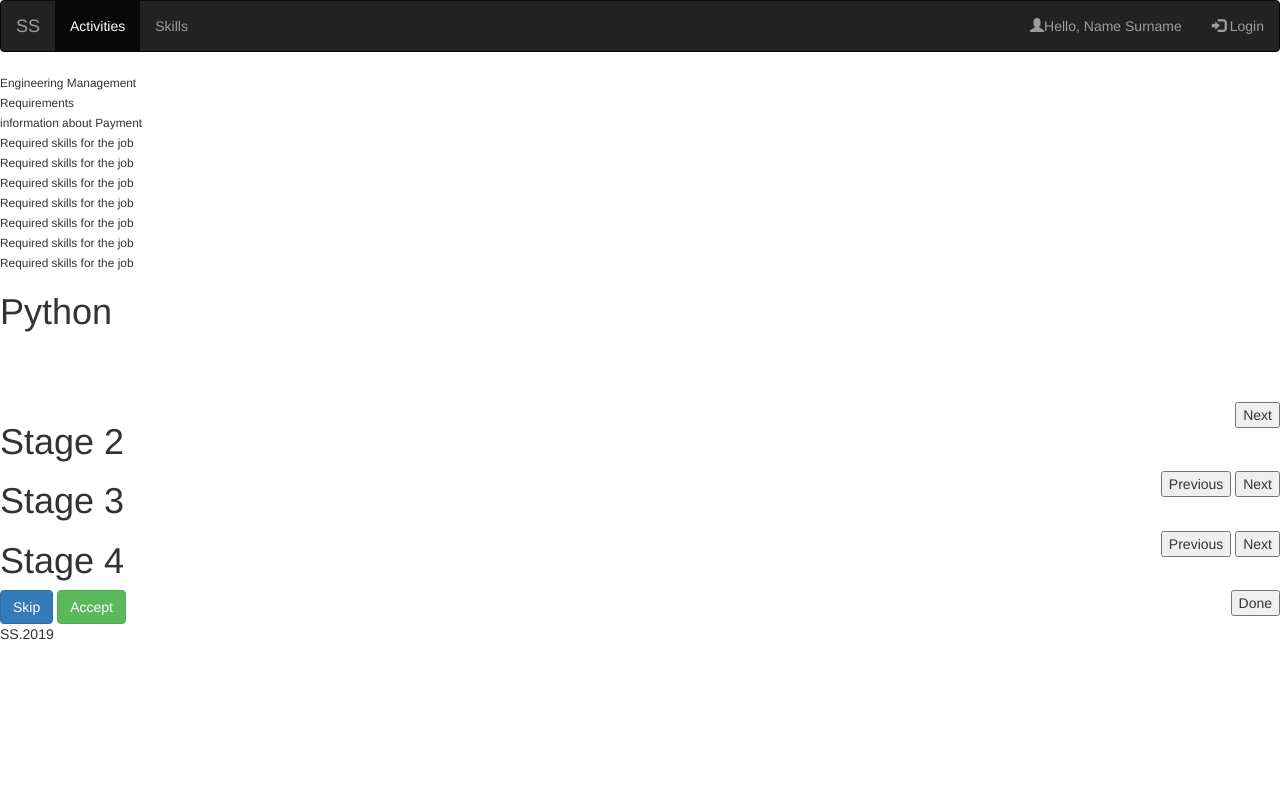
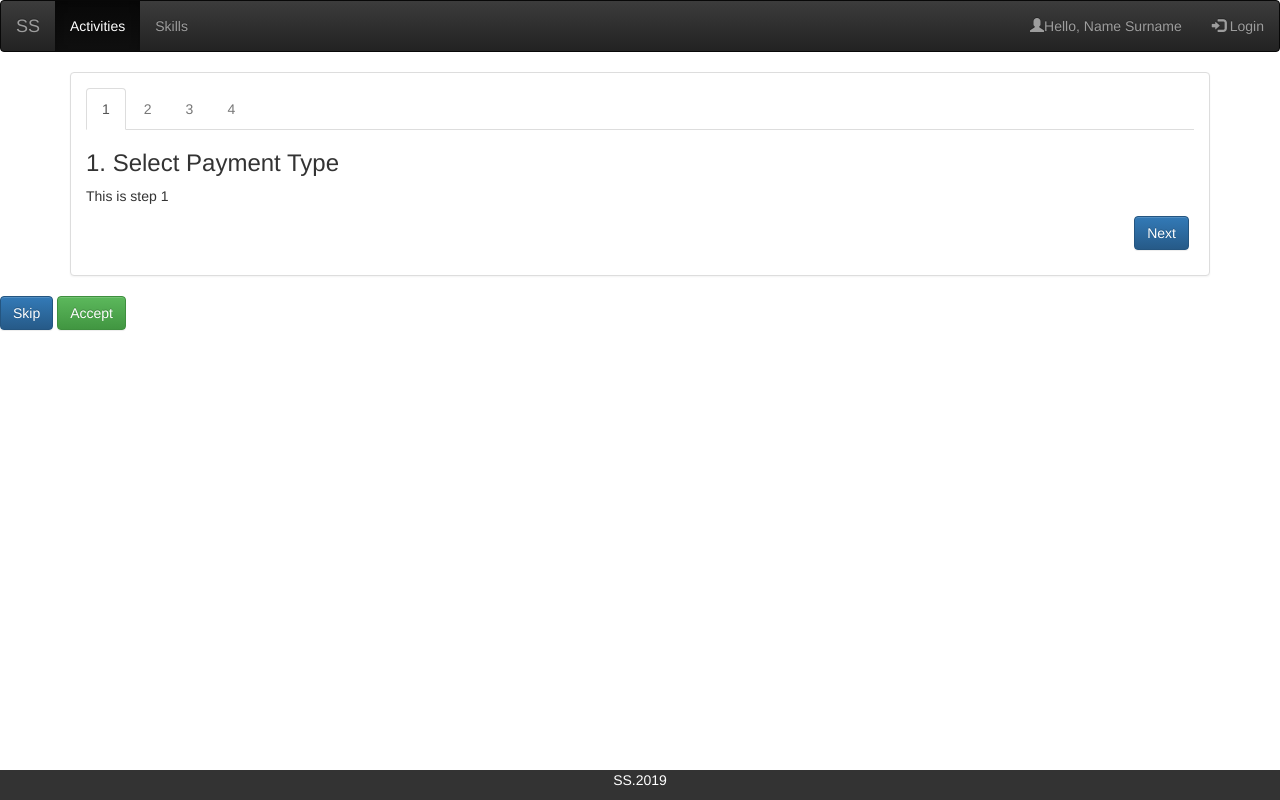
Before and after one commit to OlegSliusar/student_grades, a Django app: page / in a window 1280 px wide. Run offline with Django 3.2, Linux system fonts and the light colour scheme; some libraries are stand-ins or nearby versions.

Commit message:
Change stepper

```diff
--- /dev/null
+++ b/my_site/static/css/my_site.css
@@ -0,0 +1,132 @@
+.footer {
+    position: fixed;
+    left: 0;
+    bottom: 0;
+    width: 100%;
+    background-color: #333;
+    color: white;
+    text-align: center;
+}
+
+@import "compass";
+
+// Stepper
+.stepper {
+    .nav-tabs {
+        position: relative;
+    }
+    .nav-tabs > li {
+        width: 25%;
+        position: relative;
+        &:after {
+            content: '';
+            position: absolute;
+            background: #f1f1f1;
+            display: block;
+            width: 100%;
+            height: 5px;
+            top: 30px;
+            left: 50%;
+            z-index: 1;
+        }
+        &.completed {
+            &::after {
+                background: #34bc9b;
+            }
+        }
+        &:last-child {
+            &::after {
+                background: transparent;
+            }
+        }
+        &.active:last-child {
+            .round-tab {
+                background: #34bc9b;
+                &::after {
+                    content: '✔';
+                    color: #fff;
+                    position: absolute;
+                    left: 0;
+                    right: 0;
+                    margin: 0 auto;
+                    top: 0;
+                    display: block;
+                }
+            }
+        }
+    }
+    .nav-tabs [data-toggle='tab'] {
+        width: 25px;
+        height: 25px;
+        margin: 20px auto;
+        border-radius: 100%;
+        border: none;
+        padding: 0;
+        color: #f1f1f1;
+    }
+    .nav-tabs [data-toggle='tab']:hover {
+        background: transparent;
+        border: none;
+    }
+    .nav-tabs > .active > [data-toggle='tab'], .nav-tabs > .active > [data-toggle='tab']:hover, .nav-tabs > .active > [data-toggle='tab']:focus {
+        color: #34bc9b;
+        cursor: default;
+        border: none;
+    }
+    .tab-pane {
+        position: relative;
+        padding-top: 50px;
+    }
+    .round-tab {
+        width: 25px;
+        height: 25px;
+        line-height: 22px;
+        display: inline-block;
+        border-radius: 25px;
+        background: #fff;
+        border: 2px solid #34bc9b;
+        color: #34bc9b;
+        z-index: 2;
+        position: absolute;
+        left: 0;
+        text-align: center;
+        font-size: 14px;
+
+    }
+    .completed .round-tab{
+    	background: #34bc9b;
+    	&::after {
+    		content: '✔';
+    		color: #fff;
+    		position: absolute;
+    		left: 0;
+    		right: 0;
+    		margin: 0 auto;
+    		top: 0;
+    		display: block;
+        }
+    }
+    .active .round-tab {
+        background: #fff;
+        border: 2px solid #34bc9b;
+        &:hover {
+            background: #fff;
+            border: 2px solid #34bc9b;
+        }
+        &::after {
+            display: none;
+        }
+    }
+    .disabled .round-tab {
+        background: #fff;
+        color: #f1f1f1;
+        border-color: #f1f1f1;
+        &:hover {
+            color: #4dd3b6;
+            border: 2px solid #a6dfd3;
+        }
+        &::after {
+            display: none;
+        }
+    }
+}
--- a/my_site/templates/index.html
+++ b/my_site/templates/index.html
@@ -1,6 +1,4 @@
 {% load static %}
-
-<!doctype html>
 
 <html lang="en">
 
@@ -13,6 +11,10 @@
 
   <link rel="stylesheet" href="css/styles.css?v=1.0">
   <link rel="stylesheet" href="https://maxcdn.bootstrapcdn.com/bootstrap/3.4.0/css/bootstrap.min.css">
+    <link rel="stylesheet" href="//maxcdn.bootstrapcdn.com/bootstrap/3.2.0/css/bootstrap-theme.min.css">
+    <link href='//fonts.googleapis.com/css?family=Lobster&subset=latin,latin-ext' rel='stylesheet' type='text/css'>
+    <link rel="stylesheet" href="{% static 'css/my_site.css' %}">
+
 </head>
 
 <body>
@@ -32,83 +34,83 @@
     </div>
   </nav>
 
+    <div class="container">
+      <div class="panel panel-default">
+        <div class="panel-body">
 
-  <div class="s-stepper">
-	<div data-target="#stage1" id="stage-1-step" class="s-step active">
-		<span class="s-step-counter"></span>
-		<small>Engineering Management</small>
+          <div class="stepper">
+            <ul class="nav nav-tabs" role="tablist">
+              <li role="presentation" class="active">
+                <a class="persistant-disabled" href="#stepper-step-1" data-toggle="tab" aria-controls="stepper-step-1" role="tab" title="Step 1">
+                  <span class="round-tab">1</span>
+                </a>
+              </li>
+              <li role="presentation" class="disabled">
+                <a class="persistant-disabled" href="#stepper-step-2" data-toggle="tab" aria-controls="stepper-step-2" role="tab" title="Step 2">
+                  <span class="round-tab">2</span>
+                </a>
+              </li>
+              <li role="presentation" class="disabled">
+                <a class="persistant-disabled" href="#stepper-step-3" data-toggle="tab" aria-controls="stepper-step-3" role="tab" title="Step 3">
+                  <span class="round-tab">3</span>
+                </a>
+              </li>
+              <li role="presentation" class="disabled">
+                <a class="persistant-disabled" href="#stepper-step-4" data-toggle="tab" aria-controls="stepper-step-4" role="tab" title="Complete">
+                  <span class="round-tab">4</span>
+                </a>
+              </li>
+            </ul>
+            <form role="form">
+              <div class="tab-content">
+                <div class="tab-pane fade in active" role="tabpanel" id="stepper-step-1">
+                  <h3 class "h2">1. Select Payment Type</h3>
+                  <p>This is step 1</p>
+                  <ul class="list-inline pull-right">
+                    <li>
+                      <a class="btn btn-primary next-step">Next</a>
+                    </li>
+                  </ul>
                 </div>
-	<div data-target="#stage2" id="stage-2-step" class="s-step">
-		<span class="s-step-counter"></span>
-		<small>Requirements</small>
+                <div class="tab-pane fade" role="tabpanel" id="stepper-step-2">
+                  <h3 class "h2">2. Enter Payment Information</h3>
+                  <p>This is step 2</p>
+                  <ul class="list-inline pull-right">
+                    <li>
+                      <a class="btn btn-default prev-step">Back</a>
+                    </li>
+                    <li>
+                      <a class="btn btn-primary next-step">Next</a>
+                    </li>
+                  </ul>
                 </div>
-	<div data-target="#stage3" id="stage-3-step" class="s-step">
-		<span class="s-step-counter"></span>
-		<small>information about Payment</small>
+                <div class="tab-pane fade" role="tabpanel" id="stepper-step-3">
+                  <h3 class="hs">3. Review and Submit Payment</h3>
+                  <p>This is step 3</p>
+                  <ul class="list-inline pull-right">
+                    <li>
+                      <a class="btn btn-default prev-step">Back</a>
+                    </li>
+                    <li>
+                      <a class="btn btn-default cancel-stepper">Cancel Payment</a>
+                    </li>
+                    <li>
+                      <a class="btn btn-primary next-step">Submit Payment</a>
+                    </li>
+                  </ul>
                 </div>
-	<div data-target="#stage4" id="stage-4-step" class="s-step">
-		<span class="s-step-counter"></span>
-		<small>Required skills for the job</small>
-	</div>
-    <div data-target="#stage4" id="stage-5-step" class="s-step">
-		<span class="s-step-counter"></span>
-		<small>Required skills for the job</small>
-	</div>
-    <div data-target="#stage4" id="stage-6-step" class="s-step">
-		<span class="s-step-counter"></span>
-		<small>Required skills for the job</small>
-	</div>
-    <div data-target="#stage4" id="stage-7-step" class="s-step">
-		<span class="s-step-counter"></span>
-		<small>Required skills for the job</small>
-	</div>
-    <div data-target="#stage4" id="stage-8-step" class="s-step">
-		<span class="s-step-counter"></span>
-		<small>Required skills for the job</small>
-	</div>
-    <div data-target="#stage4" id="stage-9-step" class="s-step">
-		<span class="s-step-counter"></span>
-		<small>Required skills for the job</small>
-	</div>
-    <div data-target="#stage4" id="stage-10-step" class="s-step">
-		<span class="s-step-counter"></span>
-		<small>Required skills for the job</small>
+                <div class="tab-pane fade" role="tabpanel" id="stepper-step-4">
+                  <h3>4. All done!</h3>
+                  <p>You have successfully completed all steps.</p>
                 </div>
               </div>
-<div class="s-stepper-content">
-	<div id="stage1" class="s-stepper-stage active">
-		<div>
-			<h1>Python</h1>
+            </form>
           </div>
-		<br>
-		<br>
-		<br>
-		<div style="float: right">
-			<button onclick="hideStage(1);showStage(2)" style="">Next <i class="fa fa-right"></i></button>
-		</div>
-	</div>
-	<div id="stage2" class="s-stepper-stage">
-		<h1>Stage 2</h1>
-				<div style="float: right">
-					<button onclick="hideStage(2);showStage(1)" style=""><i class="fa fa-left"></i> Previous</button>
-			<button onclick="hideStage(2);showStage(3)" style="">Next <i class="fa fa-right"></i></button>
-		</div>
-	</div>
-	<div id="stage3" class="s-stepper-stage">
-		<h1>Stage 3</h1>
-				<div style="float: right">
-					<button onclick="hideStage(3);showStage(2)" style=""><i class="fa fa-left"></i> Previous</button>
-			<button onclick="hideStage(3);showStage(4)" style="">Next <i class="fa fa-right"></i></button>
-		</div>
-	</div>
-	<div id="stage4" class="s-stepper-stage">
-		<h1>Stage 4</h1>
-				<div style="float: right">
-			<button style="">Done</button>
+
+
         </div>
       </div>
     </div>
-
 
   <button id=b1 type="submit" class='btn btn-primary btn'>Skip</button>
   <button id=b2 type="button" class="btn btn-success">Accept</button>
```
Also changed, not shown: my_site/static/my_site.css (deleted, +0 -134 lines). Lines whose indentation alone changed are shown as unchanged.
